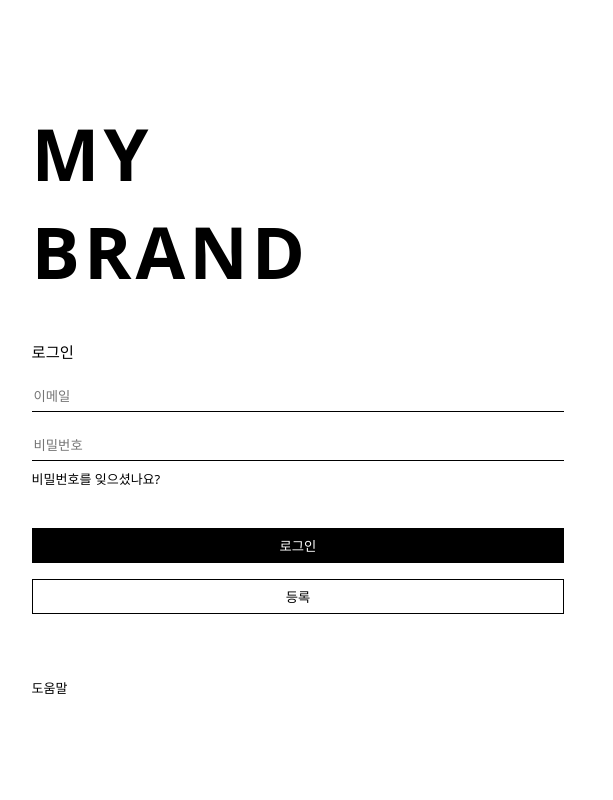
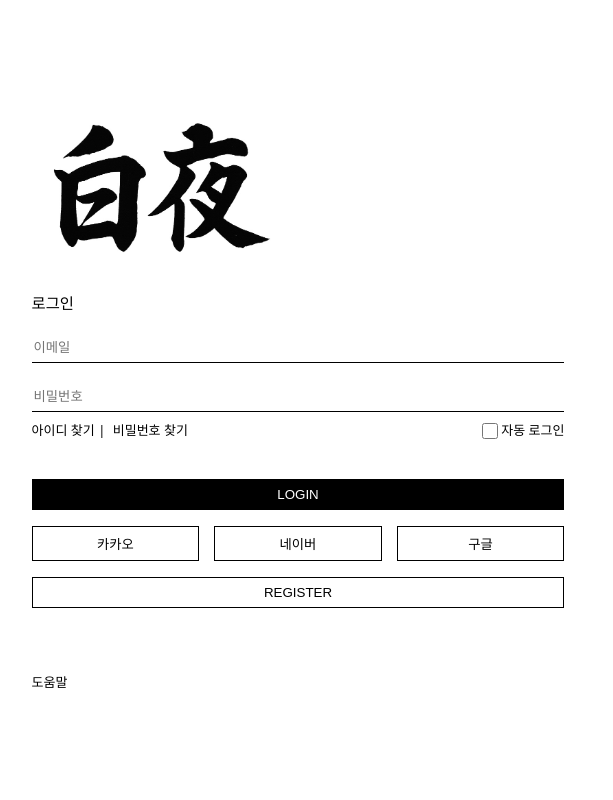
Before and after one commit to JunSehyeon/BNK_MarketProject, a plain HTML site: page member/login_test.html in a window 1280 px wide. Shown: the full height of the page, 22-635 px from the left. Drawn offline with Linux system fonts and the light colour scheme.

Commit message:
login 수정 및 로고 이미지 추가

```diff
--- a/member/login_test.html
+++ b/member/login_test.html
@@ -33,17 +33,20 @@
     }
 
     .header-logo{
-        margin-bottom: 40px;
+        margin-bottom: 20px;
         width: 300px;
+
     }
-    .header-logo-text{
-        font-size:72px;
-        font-weight:800;
-        letter-spacing:4px;
+    .header-logo-img{
+        width: min(250px, 100%);
+         /* transform: translateX(100px); 로고 이미지 중간 */
+        /* transform: translateX(-20px); /* 로고 이미지 왼쪽 정렬 */
+
+
     }
 
     .login-panel {
-        width: min(620px, 90%);   /* 폭 제한: 420px을 넘지 말고, 화면이 좁으면 90%까지만 */
+        width: min(620px, 90%);   /* 폭 제한: px을 넘지 말고, 화면이 좁으면 90%까지만 */
     }
 
 
@@ -86,11 +89,32 @@
     .form-field-pw.is-invalid .error-msg {
         display: block;
     }
-    .find-pw{
+
+    .login-assist{
+        display: flex;
+        justify-content: space-between;
+        align-items: center;
         margin-top: 8px;
-        font-size: 13px
-        ;
+        font-size: 13px;
     }
+    .find-pw a{
+        margin-right: 4px;
+    }
+
+    .find-pw a:last-child{
+        margin-right: 0;
+    }
+
+    input[type="checkbox"]{
+        width: 16px;
+        height: 16px;
+        margin: 0;
+        padding: 0;
+        cursor: pointer;
+        accent-color: #000;
+        vertical-align: middle;
+    }
+
     .btn-log {
         display: block;
         box-sizing: border-box;
@@ -99,6 +123,20 @@
         padding: 8px;
         background: #000; color: #fff; border: 0; cursor: pointer;
     }
+
+    .form-field-social {
+        display: flex;
+        gap: 15px;
+    }
+    .btn-social {
+        flex: 1;
+        box-sizing: border-box;
+        width: 100%;
+        margin-top: 16px;
+        padding: 7px;
+        background: #ffffff; color: #000000; border: 1px solid #000; cursor: pointer;
+    }
+
     .btn-reg {
         display: block;
         box-sizing: border-box;
@@ -115,7 +153,7 @@
 
     /* 3) 오른쪽(이미지) 영역: 가득 채우되 왜곡 없이 */
     .image-side {
-        background: url("https://images.unsplash.com/photo-1520975661595-6453be3f7070?q=80&w=1887&auto=format&fit=crop") center/cover no-repeat;
+        background: url("https://images.unsplash.com/photo-1752729200157-18e70946c35c?q=80&w=687&auto=format&fit=crop&ixlib=rb-4.1.0&ixid=M3wxMjA3fDB8MHxwaG90by1wYWdlfHx8fGVufDB8fHx8fA%3D%3D") center/cover no-repeat;
     }
 
     .site-max {
@@ -137,7 +175,7 @@
         <section class="login-side"><!--좌측 로그인 -->
             <div class="login-panel"><!--로그인 패널-->
                 <div class="header-logo">
-                    <div class="header-logo-text">MY BRAND</div>
+                    <img class="header-logo-img" src="../images/brand-logo.jpg" alt="logo" >
                 </div>
                 <div class="login-text">로그인</div>
                     <!-- NEW: form 요소로 감싸기 (HTML5 검증이 폼 단위로 작동) -->
@@ -151,10 +189,31 @@
                         <input id="password" name="password" type="password" placeholder="비밀번호" minlength="4" required />
                         <p class="error-msg"></p>
                     </div>
-                    <div class="find-pw"><a href="#">비밀번호를 잊으셨나요?</a></div>
+                    <div class="login-assist">
+                        <div class="find-pw">
+                            <a href="#">아이디 찾기 |</a>
+                            <a href="#">비밀번호 찾기</a>
+                        </div>
+                        <div class="auto-login">
+                            <input type="checkbox" id="remember">
+                            <label for="remember">자동 로그인</label>
+                        </div>
+                    </div>
+                    <div>
+                        <div class="form-field">
+                            <button class="btn-log" type="submit">LOGIN</button>
+                        </div>
 
-                    <div class="form-field"><button class="btn-log" type="submit">로그인</button></div>
-                    <div class="form-field"><button class="btn-reg" type="button">등록</button></div>
+                        <div class="form-field-social">
+                            <button class="btn-social" type="button">카카오</button>
+                            <button class="btn-social" type="button">네이버</button>
+                            <button class="btn-social" type="button">구글</button>
+                        </div>
+                        <div class="form-field">
+                            <button class="btn-reg" type="button">REGISTER</button>
+                        </div>
+                    </div>
+
                     <div class="help-link"><a href="#">도움말</a></div>
                     </form>
                     <!-- /form -->
@@ -162,7 +221,8 @@
         </section>
         <aside class="image-side"></aside><!--우측 이미지-->
     </div>
-      <script>
+
+    <script>
         const form = document.getElementById('loginForm');
         const groups = [
         document.querySelector('.form-field-email'),
@@ -238,6 +298,6 @@
         });
         if (!allValid) e.preventDefault();
         });
-  </script>
+    </script>
 </body>
 </html>
```
Also changed, not shown: member/join.html (added, +11 -0 lines), images/brand-logo.jpg (added).
